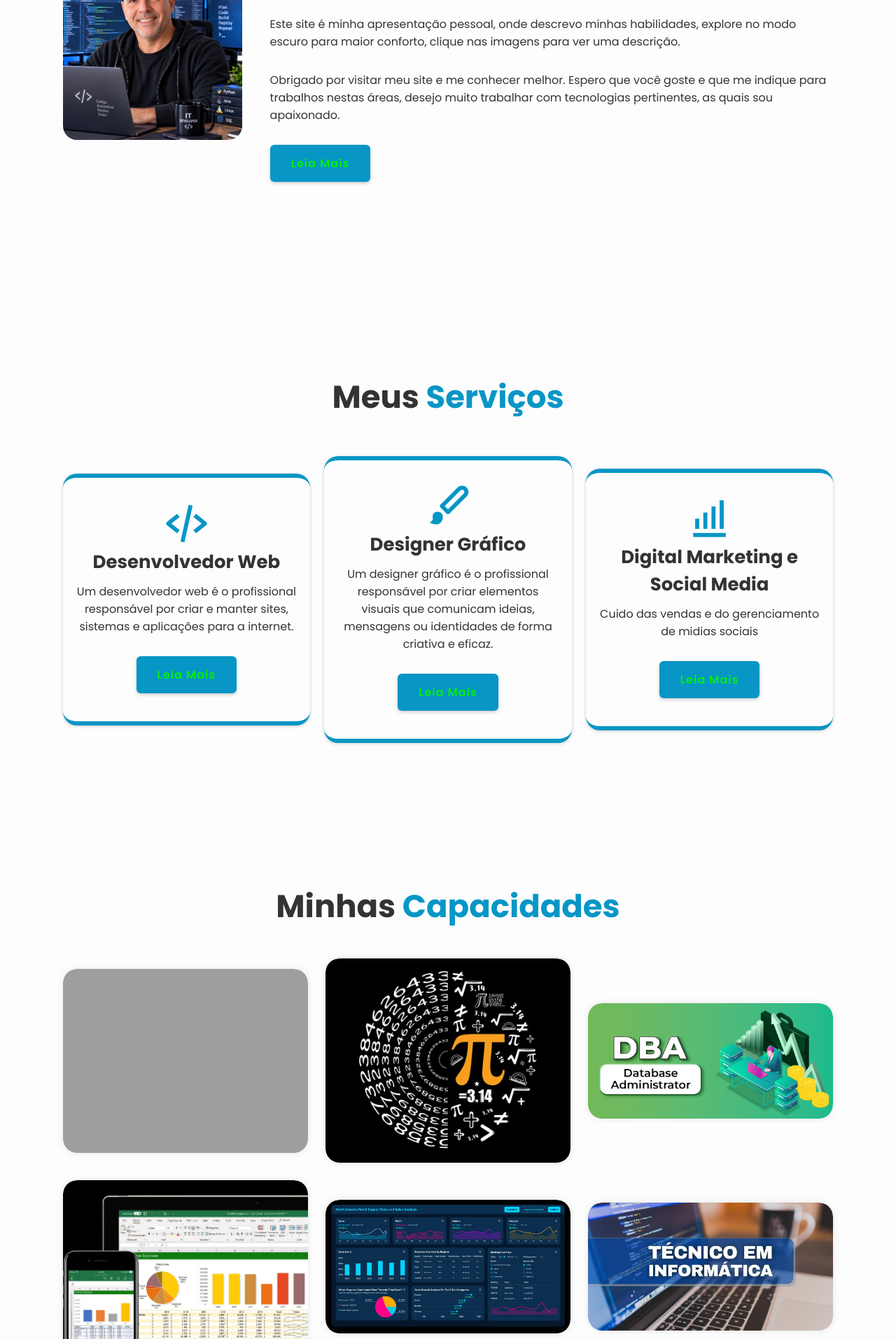
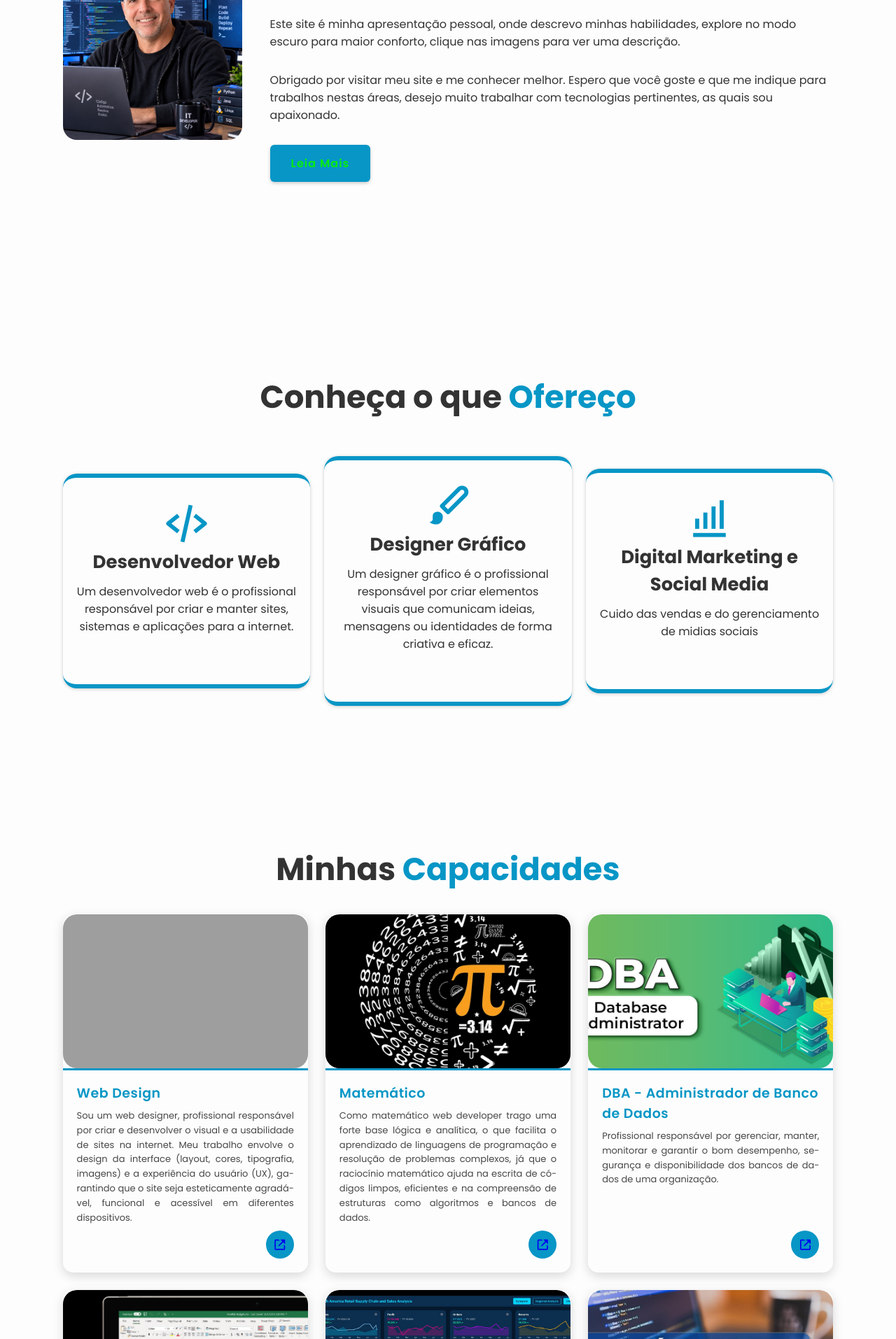
Before and after one commit to Poltro77/meuportfolio, a PHP site: page /index.html in a window 1280 px wide. Shown: the part 1166-3080 px from the top of the page at 70% size. Run offline with PHP 8.4, Linux system fonts and the light colour scheme; grey boxes are pictures that could not be loaded.

Commit message:
Add files via upload

```diff
--- a/css/style.css
+++ b/css/style.css
@@ -384,83 +384,104 @@ span {
     margin: 1rem 0 3rem;
 }
 
+/* ===== PORTFOLIO ===== */
 .portfolio {
-    min-height: auto;
-    padding-bottom: 10rem;
+    background: var(--second-bg-color);
 }
 
-.portfolio h2 {
-    margin-bottom: 4rem;
+.portfolio-container {
+    display: grid;
+    grid-template-columns: repeat(auto-fit, minmax(320px, 1fr));
+    gap: 2.5rem;
+    margin-top: 3rem;
 }
 
-.portfolio .portfolio-container {
-    display: grid;
-    grid-template-columns: repeat(3, 1fr);
-    align-items: center;
-    gap: 2.5rem;
+/* A caixa agora é uma "coluna": imagem em cima, descrição embaixo */
+.portfolio-box {
+    position: relative;
+    display: flex;
+    flex-direction: column;
+    background: var(--bg-color);
+    border-radius: 1.5rem;
+    overflow: hidden;
+    box-shadow: 0 0.5rem 1.5rem rgba(0, 0, 0, 0.15);
+    transition: transform 0.4s ease, box-shadow 0.4s ease;
 }
 
-.portfolio-container .portfolio-box {
-    position: relative;
-    display: flex;
-    border-radius: 2rem;
-    box-shadow: 0 0 1rem rgba(0, 0, 0, .1);
-    overflow: hidden;
+.portfolio-box:hover {
+    transform: translateY(-8px);
+    box-shadow: 0 1rem 2rem rgba(0, 0, 0, 0.25);
 }
 
+/* A imagem fica em cima, com altura fixa */
 .portfolio-box img {
     width: 100%;
-    transition: .5s ease;
+    height: 220px;
+    object-fit: cover;
+    transition: transform 0.5s ease;
 }
 
 .portfolio-box:hover img {
-    transform: scale(1.1);
+    transform: scale(1.08);
 }
 
-.portfolio-box .portfolio-layer {
-    position: absolute;
-    bottom: 0;
-    left: 0;
-    width: 100%;
-    height: 100%;
-    background: linear-gradient(rgba(0, 0, 0, .1), var(--main-color));
-    color: yellow;
+/* A camada agora fica FORA da imagem, abaixo dela */
+.portfolio-layer {
+    position: relative;      /* não é mais absolute! */
+    background: var(--bg-color);
+    padding: 1.8rem 2rem 2rem;
     display: flex;
-    justify-content: center;
-    align-items: center;
     flex-direction: column;
-    text-align: center;
-    padding: 0 4rem;
-    opacity: 0;
-    transition: .5s ease;
+    gap: 0.8rem;
+    flex-grow: 1;
+    text-align: left;
+
+    /* Detalhe bonito: uma barra colorida no topo da descrição */
+    border-top: 3px solid var(--main-color);
 }
 
-.portfolio-box:hover .portfolio-layer {
-    opacity: 1;
+/* Título da capacidade */
+.portfolio-layer h4 {
+    font-size: 1.9rem;
+    color: var(--main-color);
+    font-weight: 600;
+    letter-spacing: 0.5px;
 }
 
-.portfolio-layer h4 {
-    font-size: 3rem;
+/* Descrição — AGORA JUSTIFICADA */
+.portfolio-layer p {
+    font-size: 1.3rem;
+    color: var(--text-color);
+    line-height: 1.6;
+    opacity: 0.9;
+    text-align: justify;        /* justifica o texto */
+    hyphens: auto;              /* hifenização automática */
+    -webkit-hyphens: auto;      /* suporte Safari */
+    -ms-hyphens: auto;          /* suporte Edge/IE */
 }
 
-.portfolio-layer p {
-    font-size: 1.6rem;
-    margin: .3rem 0 1rem;
-}
-
+/* Ícone (link externo) */
 .portfolio-layer a {
     display: inline-flex;
     justify-content: center;
     align-items: center;
-    width: 5rem;
-    height: 5rem;
-    background: var(--white-color);
+    width: 4rem;
+    height: 4rem;
+    background: var(--main-color);
     border-radius: 50%;
+    margin-top: auto;       /* empurra para o final da caixa */
+    align-self: flex-end;   /* alinha à direita */
+    transition: 0.3s ease;
 }
 
 .portfolio-layer a i {
     font-size: 2rem;
-    color: #333;
+    color: var(--second-bg-color);
+}
+
+.portfolio-layer a:hover {
+    background: var(--text-color);
+    transform: rotate(360deg) scale(1.1);
 }
 
 .testimonial-container {
--- a/index.html
+++ b/index.html
@@ -95,7 +95,7 @@
         </div>
 
         <div class="about-content">
-            <h2 class="heading">Sobre <span>Mim</span></h2>
+            <h2 class="heading">Apresentação <span>Pessoal</span></h2>
             <h3>
                 Olá, bem-vindo ao meu site! Sou o Paulo, um desenvolvedor web apaixonado que gosta de aprender novas tecnologias e
                 resolver problemas com código!
@@ -114,26 +114,26 @@
 
     <!-- serviços -->
     <section class="services" id="services">
-        <h2 class="heading">Meus <span>Serviços</span></h2>
+        <h2 class="heading">Conheça o que <span>Ofereço</span></h2>
 
         <div class="services-container">
             <div class="services-box">
                 <i class='bx bx-code-alt'></i>
                 <h3>Desenvolvedor Web</h3>
                 <p>Um desenvolvedor web é o profissional responsável por criar e manter sites, sistemas e aplicações para a internet.</p>
-                <a href="#" class="btn">Leia Mais</a>
+
             </div>
             <div class="services-box">
                 <i class='bx bxs-paint'></i>
                 <h3>Designer Gráfico</h3>
                 <p>Um designer gráfico é o profissional responsável por criar elementos visuais que comunicam ideias, mensagens ou identidades de forma criativa e eficaz.</p>
-                <a href="#" class="btn">Leia Mais</a>
+
             </div>
             <div class="services-box">
                 <i class='bx bx-bar-chart-alt'></i>
                 <h3>Digital Marketing e Social Media</h3>
                 <p>Cuido das vendas e do gerenciamento de midias sociais</p>
-                <a href="#" class="btn">Leia Mais</a>
+
             </div>
         </div>
     </section>
@@ -143,60 +143,59 @@
     <h2 class="heading">Minhas <span>Capacidades</span></h2>
 
     <div class="portfolio-container">
+        <!-- Item 1 -->
         <div class="portfolio-box">
-                <img src="images/portfolio1.jpg" alt="">
-
+            <img src="images/portfolio1.jpg" alt="Web Design">
             <div class="portfolio-layer">
                 <h4>Web Design</h4>
-                    <p>Sou um web designer, profissional responsável por criar e desenvolver o visual e a usabilidade de sites na internet. Meu trabalho envolve o design da interface (layout, cores, tipografia, imagens)
-                    e a experiência do usuário (UX), garantindo que o site seja esteticamente agradável, funcional e acessível em diferentes dispositivos.</p>
+                <p>Sou um web designer, profissional responsável por criar e desenvolver o visual e a usabilidade de sites na internet. Meu trabalho envolve o design da interface (layout, cores, tipografia, imagens) e a experiência do usuário (UX), garantindo que o site seja esteticamente agradável, funcional e acessível em diferentes dispositivos.</p>
                 <a href="#"><i class='bx bx-link-external'></i></a>
             </div>
         </div>
+
+        <!-- Item 2 -->
         <div class="portfolio-box">
-                <img src="images/portfolio2.jpg" alt="">
-
+            <img src="images/portfolio2.jpg" alt="Matemático">
             <div class="portfolio-layer">
                 <h4>Matemático</h4>
-                    <p>Como matemático web developer trago uma forte base lógica e analítica,
-                     o que facilita o aprendizado de linguagens de programação e resolução de problemas complexos,
-                     já que o raciocínio matemático ajuda na escrita de códigos limpos,
-                     eficientes e na compreensão de estruturas como algoritmos e bancos de dados.
-</p>
+                <p>Como matemático web developer trago uma forte base lógica e analítica, o que facilita o aprendizado de linguagens de programação e resolução de problemas complexos, já que o raciocínio matemático ajuda na escrita de códigos limpos, eficientes e na compreensão de estruturas como algoritmos e bancos de dados.</p>
                 <a href="#"><i class='bx bx-link-external'></i></a>
             </div>
         </div>
+
+        <!-- Item 3 -->
         <div class="portfolio-box">
-                <img src="images/portfolio3.jpg" alt="">
-
+            <img src="images/portfolio3.jpg" alt="DBA">
             <div class="portfolio-layer">
                 <h4>DBA - Administrador de Banco de Dados</h4>
-                    <p>Profissional responsável por gerenciar, manter, monitorar e garantir o bom desempenho,
-                       segurança e disponibilidade dos bancos de dados de uma organização.</p>
+                <p>Profissional responsável por gerenciar, manter, monitorar e garantir o bom desempenho, segurança e disponibilidade dos bancos de dados de uma organização.</p>
                 <a href="#"><i class='bx bx-link-external'></i></a>
             </div>
         </div>
+
+        <!-- Item 4 -->
         <div class="portfolio-box">
-                <img src="images/portfolio4.jpg" alt="">
-
+            <img src="images/portfolio4.jpg" alt="Excel Avançado">
             <div class="portfolio-layer">
                 <h4>Excel Avançado</h4>
                 <p>Com o Excel podemos análisar dados, com esta ferramenta poderosa usada para organizar, visualizar, e interpretar informações de forma eficiente.</p>
                 <a href="#"><i class='bx bx-link-external'></i></a>
             </div>
         </div>
+
+        <!-- Item 5 -->
         <div class="portfolio-box">
-                <img src="images/portfolio5.jpg" alt="">
-
+            <img src="images/portfolio5.jpg" alt="Power BI">
             <div class="portfolio-layer">
                 <h4>Power BI</h4>
                 <p>Uso o Power BI para análise e visualização de dados, permitindo transformar informações brutas em relatórios interativos e dashboards dinâmicos.</p>
                 <a href="#"><i class='bx bx-link-external'></i></a>
             </div>
         </div>
+
+        <!-- Item 6 -->
         <div class="portfolio-box">
-                <img src="images/portfolio6.jpg" alt="">
-
+            <img src="images/portfolio6.jpg" alt="Técnico em Informática">
             <div class="portfolio-layer">
                 <h4>Técnico em Informática</h4>
                 <p>Manutenção, configuração e implantação de SOs e Hardware, estruturação e cabeamento de redes.</p>
@@ -204,6 +203,7 @@
             </div>
         </div>
     </div>
+</section>
     </section>
 
     <!-- parceiros design -->
```
Also changed, not shown: images/testimonial1.jpg, 2 other files. Lines whose indentation alone changed are shown as unchanged.
